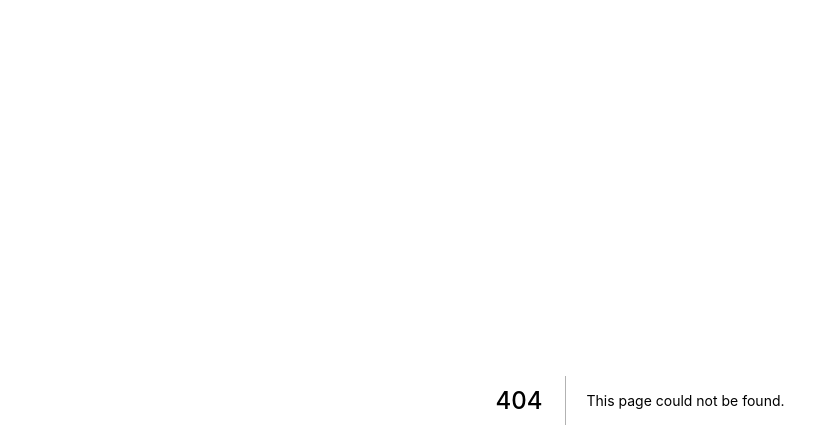
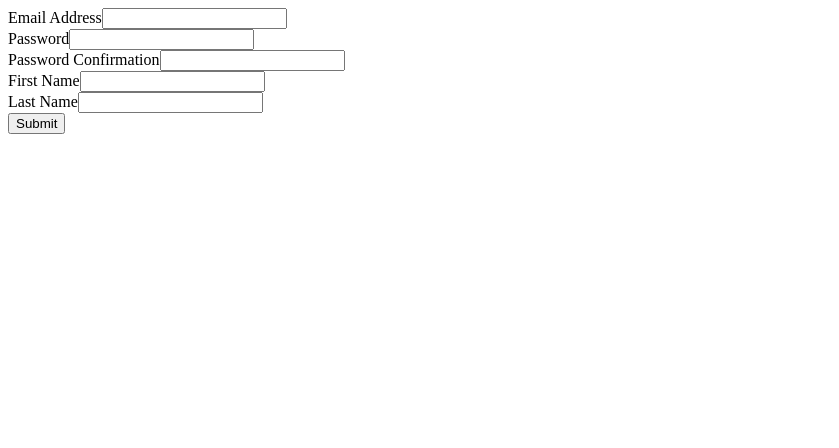
Before and after one commit to fsegu002/next-auth, a Next.js app: page /auth/registration in a window 1280 px wide. Before the commit this address had no page. Shown: the top 448 px of the page, without its empty margins (0-839 px from the left). Built offline with nearby package versions, Linux system fonts and the light colour scheme.

Commit message:
added registration form

```diff
--- a/package.json
+++ b/package.json
@@ -12,7 +12,9 @@
     "@prisma/client": "2.2.0",
     "bcrypt": "^5.0.0",
     "express": "^4.17.1",
+    "formik": "^2.1.4",
     "http-status-codes": "^1.4.0",
+    "isomorphic-unfetch": "^3.0.0",
     "jsonwebtoken": "^8.5.1",
     "next": "9.4.4",
     "passport": "^0.4.1",
@@ -20,7 +22,8 @@
     "passport-local": "^1.0.0",
     "react": "16.13.1",
     "react-dom": "16.13.1",
-    "winston": "^3.3.3"
+    "winston": "^3.3.3",
+    "yup": "^0.29.1"
   },
   "devDependencies": {
     "@prisma/cli": "2.2.0",
--- /dev/null
+++ b/pages/auth/registration.js
@@ -0,0 +1,78 @@
+import React from "react";
+import { Formik, Field, Form, ErrorMessage } from "formik";
+import * as Yup from "yup";
+import fetch from "isomorphic-unfetch";
+
+const Registration = () => {
+  return (
+    <Formik
+      initialValues={{
+        email: "",
+        password: "",
+        passwordConfirmation: "",
+        firstName: "",
+        lastName: "",
+      }}
+      validationSchema={Yup.object({
+        firstName: Yup.string(),
+        lastName: Yup.string(),
+        email: Yup.string().email("Invalid email address").required("Required"),
+        password: Yup.string()
+          .min(8, "Must be at least 8 characters or more")
+          .required(),
+        passwordConfirmation: Yup.string()
+          .min(8, "Must be at least 8 characters or more")
+          .required(),
+      })}
+      onSubmit={(values, { resetForm }) => {
+        fetch("/auth/api/v1/register", {
+          method: "POST",
+          headers: {
+            "Content-Type": "application/json",
+          },
+          body: JSON.stringify({ user: values }),
+        })
+          .then((response) => {
+            console.log(response.json());
+            if (response.status === 201) {
+              resetForm();
+            }
+          })
+          .catch((err) => console.error(err));
+      }}
+    >
+      {
+        <Form>
+          <div className="form-control">
+            <label htmlFor="email">Email Address</label>
+            <Field name="email" type="email" />
+            <ErrorMessage name="email" />
+          </div>
+          <div className="form-control">
+            <label htmlFor="password">Password</label>
+            <Field name="password" type="password" />
+            <ErrorMessage name="password" />
+          </div>
+          <div className="form-control">
+            <label htmlFor="passwordConfirmation">Password Confirmation</label>
+            <Field name="passwordConfirmation" type="password" />
+            <ErrorMessage name="passwordConfirmation" />
+          </div>
+          <div className="form-control">
+            <label htmlFor="firstName">First Name</label>
+            <Field name="firstName" type="text" />
+            <ErrorMessage name="firstName" />
+          </div>
+          <div className="form-control">
+            <label htmlFor="lastName">Last Name</label>
+            <Field name="lastName" type="text" />
+            <ErrorMessage name="lastName" />
+          </div>
+          <button type="submit">Submit</button>
+        </Form>
+      }
+    </Formik>
+  );
+};
+
+export default Registration;
--- a/src/auth/registration.js
+++ b/src/auth/registration.js
@@ -2,7 +2,9 @@ const HttpStatus = require("http-status-codes");
 const bcrypt = require("bcrypt");
 const nextLogger = require("../utils/logger");
 const { PrismaClient } = require("@prisma/client");
-const prisma = new PrismaClient();
+const prisma = new PrismaClient({
+  log: ["query", "warn"],
+});
 
 const BCRYPT_SALT_ROUNDS = 12;
 
```
Also changed, not shown: 1 other file (tests, documents, lock files or other folders).
